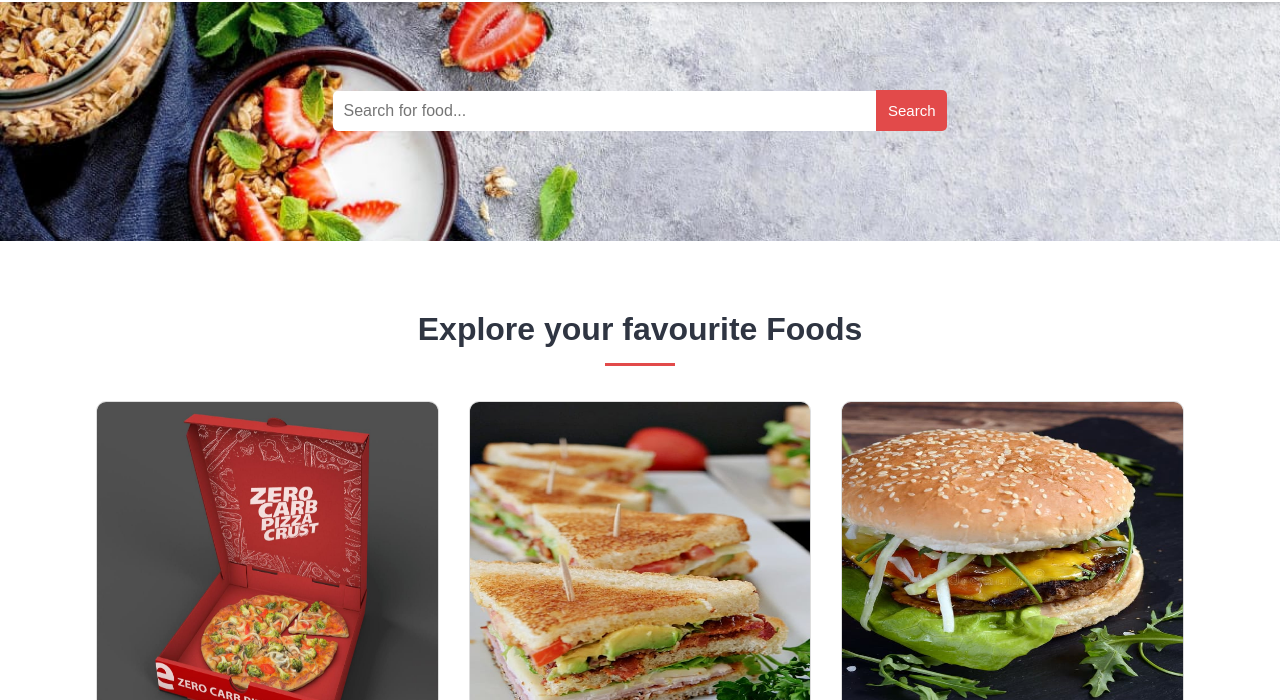
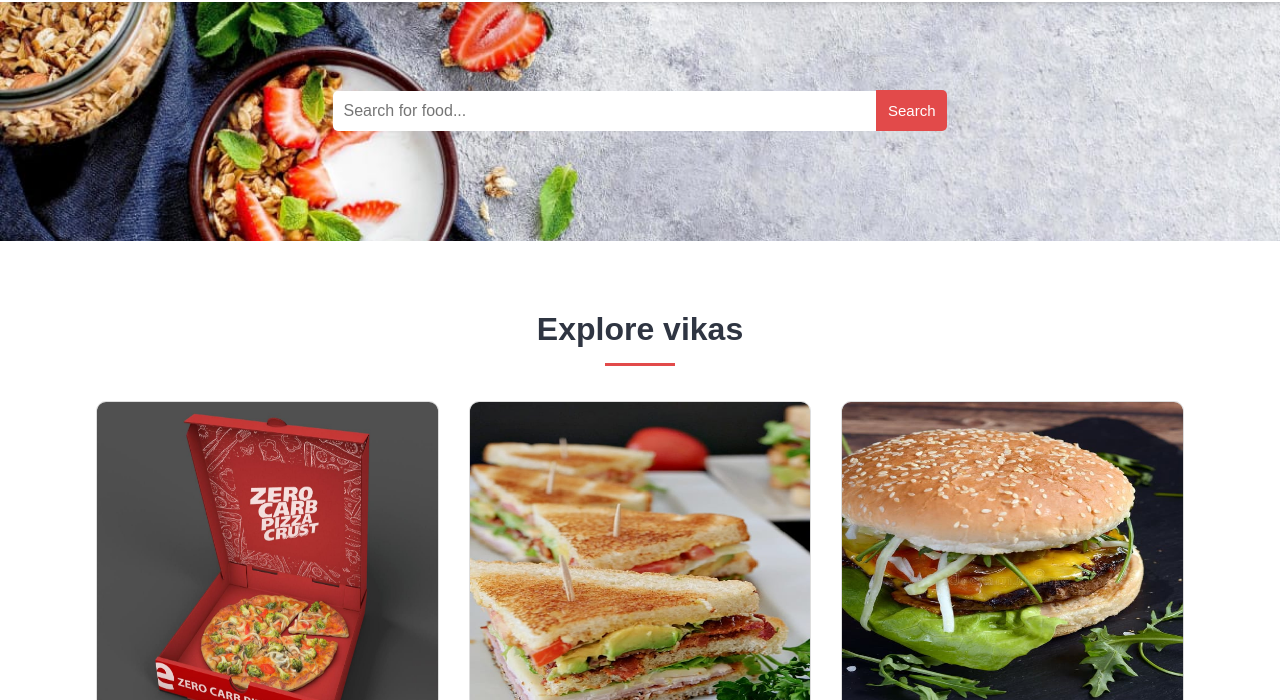
Before and after one commit to 20Dartside/Food-ordering-Website-Deploy-on-Devops, a plain HTML site: page index.html in a window 1280 px wide. Shown: the part 100-800 px from the top of the page. Drawn offline with nearby package versions, Linux system fonts and the light colour scheme.

Commit message:
new update

```diff
--- a/index.html
+++ b/index.html
@@ -104,7 +104,7 @@
     <!-- Category Section Start -->
     <section class="categories">
         <div class="container">
-            <h2 class="text-center">Explore your favourite Foods</h2>
+            <h2 class="text-center">Explore vikas</h2>
             <div class="heading-border"></div>
 
             <div class="grid-3">
```
